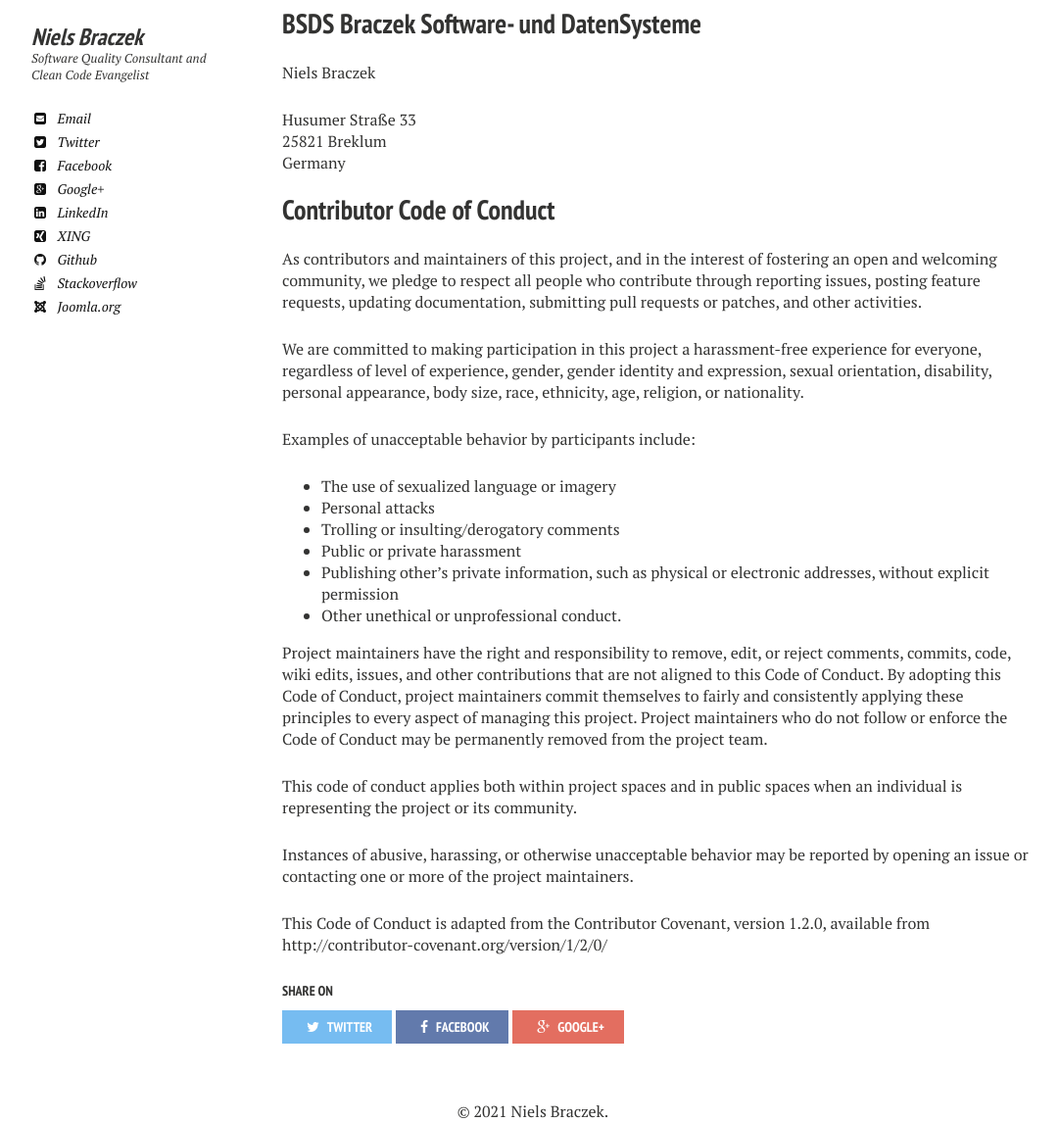
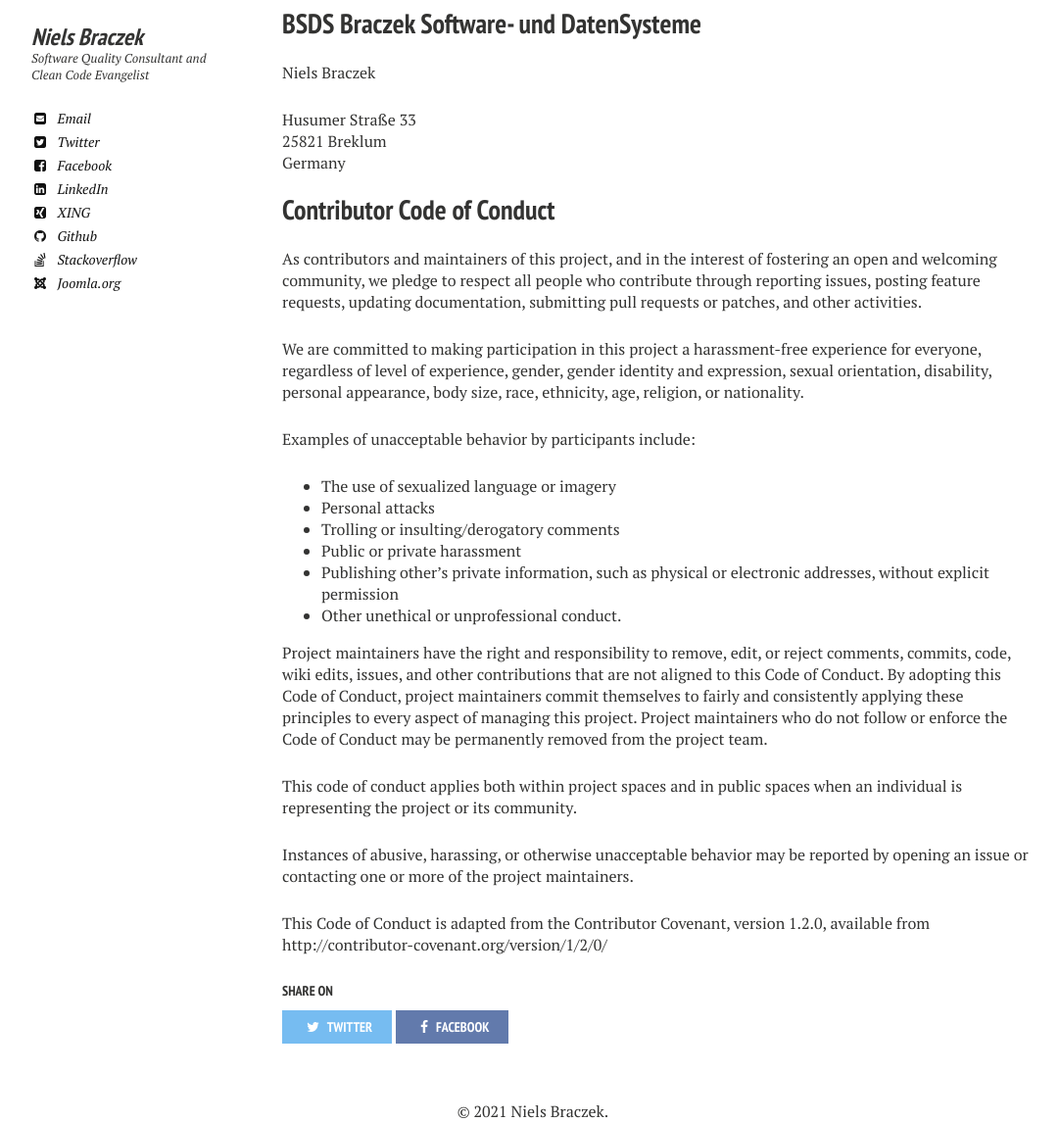
Before and after one commit to nibralab/nibralab.github.io, a Jekyll site: the page built from about/index.md, in a window 1280 px wide and 1400 px high, scrolled down 235 px, cut to the strip 255-1400 px from the top of the window. Shown: the whole strip at 98% size, without its empty margins (96-1177 px from the left). Built offline with Jekyll 4.4.1, drawn with Linux system fonts in a browser that asks for light colours; nearby versions of some CDN libraries.

Commit message:
Remove Google+

```diff
--- a/_config.yml
+++ b/_config.yml
@@ -31,7 +31,7 @@ owner:
   twitter: hiPHPie
   facebook: niels.braczek
   google:
-    plus: NielsBraczek
+    plus:
     analytics:
     verify:
     ad-client:
--- a/_includes/_social-share.html
+++ b/_includes/_social-share.html
@@ -7,8 +7,5 @@
     <li>
       <a href="https://www.facebook.com/sharer/sharer.php?u={{ site.url }}{{ page.url }}" class="facebook" title="Share on Facebook"><span class="fa fa-facebook"></span><span> Facebook</span></a>
     </li>
-    <li>
-      <a href="https://plus.google.com/share?url={{ site.url }}{{ page.url }}" class="google-plus" title="Share on Google Plus"><span class="fa fa-google-plus"></span><span> Google+</span></a>
-    </li>
   </ul>
 </div><!-- /.social-share -->
```
